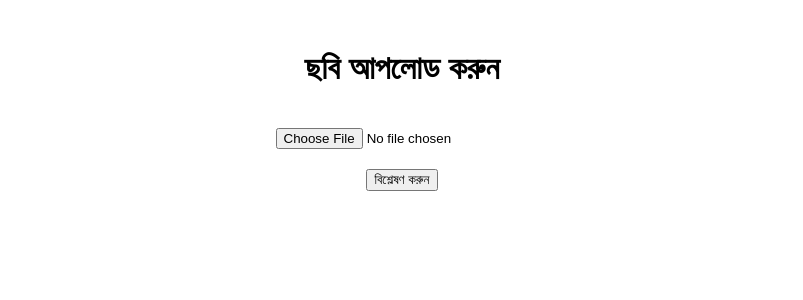
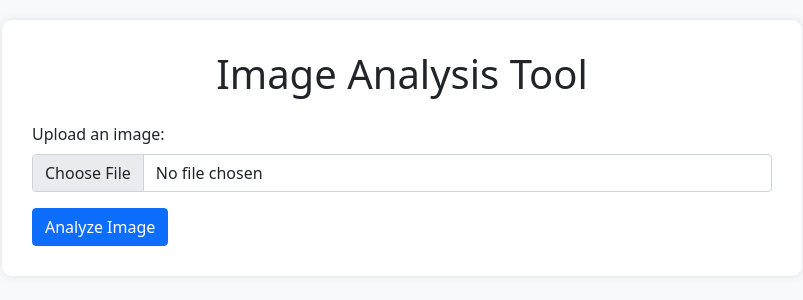
Before and after one commit to shahariarmahfuz/Image-tra, a Flask app: page / in a window 1280 px wide. Shown: the top 300 px of the page, without its empty margins (238-1041 px from the left). Run offline with Flask 3, Linux system fonts and the light colour scheme.

Commit message:
Update index.html

```diff
--- a/templates/index.html
+++ b/templates/index.html
@@ -1,26 +1,61 @@
 <!DOCTYPE html>
-<html lang="bn">
+<html lang="en">
 <head>
     <meta charset="UTF-8">
-    <title>ছবি বিশ্লেষণ অ্যাপ</title>
+    <meta name="viewport" content="width=device-width, initial-scale=1.0">
+    <title>Image Analysis</title>
+    <link href="https://cdn.jsdelivr.net/npm/bootstrap@5.1.3/dist/css/bootstrap.min.css" rel="stylesheet">
     <style>
-        body { font-family: Arial, sans-serif; text-align: center; margin-top: 50px; }
-        input[type="file"] { margin: 20px; }
-        .result { margin-top: 30px; font-size: 20px; color: green; }
+        body {
+            padding: 20px;
+            background-color: #f8f9fa;
+        }
+        .container {
+            max-width: 800px;
+            background: white;
+            padding: 30px;
+            border-radius: 10px;
+            box-shadow: 0 0 10px rgba(0,0,0,0.1);
+        }
+        .result-box {
+            margin-top: 20px;
+            padding: 15px;
+            background: #f1f1f1;
+            border-radius: 5px;
+        }
     </style>
 </head>
 <body>
-    <h1>ছবি আপলোড করুন</h1>
-    <form method="POST" enctype="multipart/form-data">
-        <input type="file" name="image" accept="image/*" required>
-        <br>
-        <input type="submit" value="বিশ্লেষণ করুন">
-    </form>
+    <div class="container">
+        <h1 class="mb-4 text-center">Image Analysis Tool</h1>
 
-    {% if result %}
-        <div class="result">
-            <p>{{ result }}</p>
-        </div>
-    {% endif %}
+        <form action="/analyze" method="post" enctype="multipart/form-data">
+            <div class="mb-3">
+                <label for="fileInput" class="form-label">Upload an image:</label>
+                <input class="form-control" type="file" id="fileInput" name="file" accept="image/*" required>
+            </div>
+            <button type="submit" class="btn btn-primary">Analyze Image</button>
+        </form>
+
+        {% if uploaded_image %}
+            <div class="mt-5">
+                <h3>Uploaded Image:</h3>
+                <img src="{{ url_for('static', filename='uploads/' + uploaded_image) }}" class="img-fluid rounded" style="max-width: 100%; height: auto;">
+            </div>
+        {% endif %}
+
+        {% if predictions %}
+            <div class="result-box mt-4">
+                <h3>Analysis Results:</h3>
+                <ul class="list-group">
+                    {% for prediction in predictions %}
+                        <li class="list-group-item">{{ prediction }}</li>
+                    {% endfor %}
+                </ul>
+            </div>
+        {% endif %}
+    </div>
+
+    <script src="https://cdn.jsdelivr.net/npm/bootstrap@5.1.3/dist/js/bootstrap.bundle.min.js"></script>
 </body>
 </html>
```
